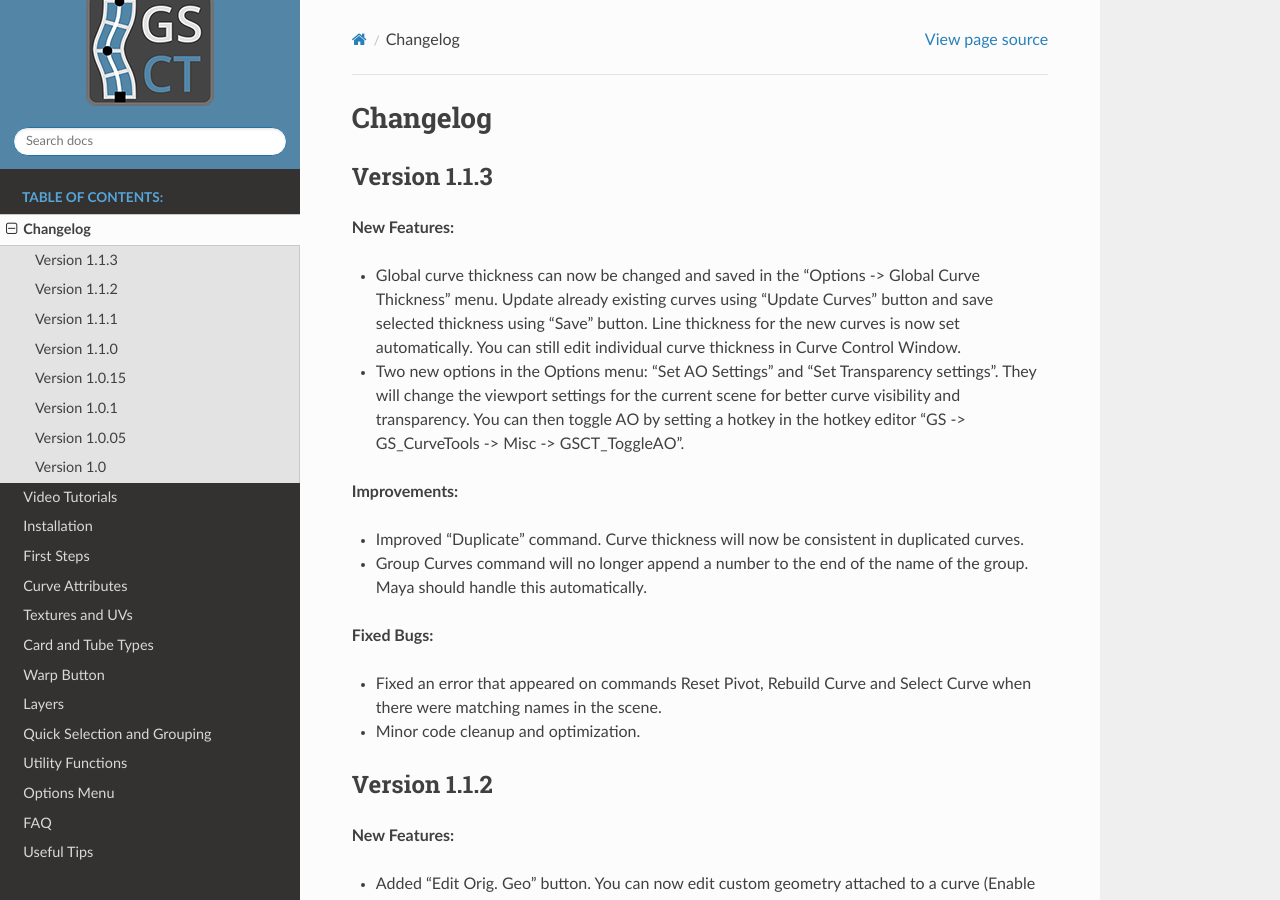
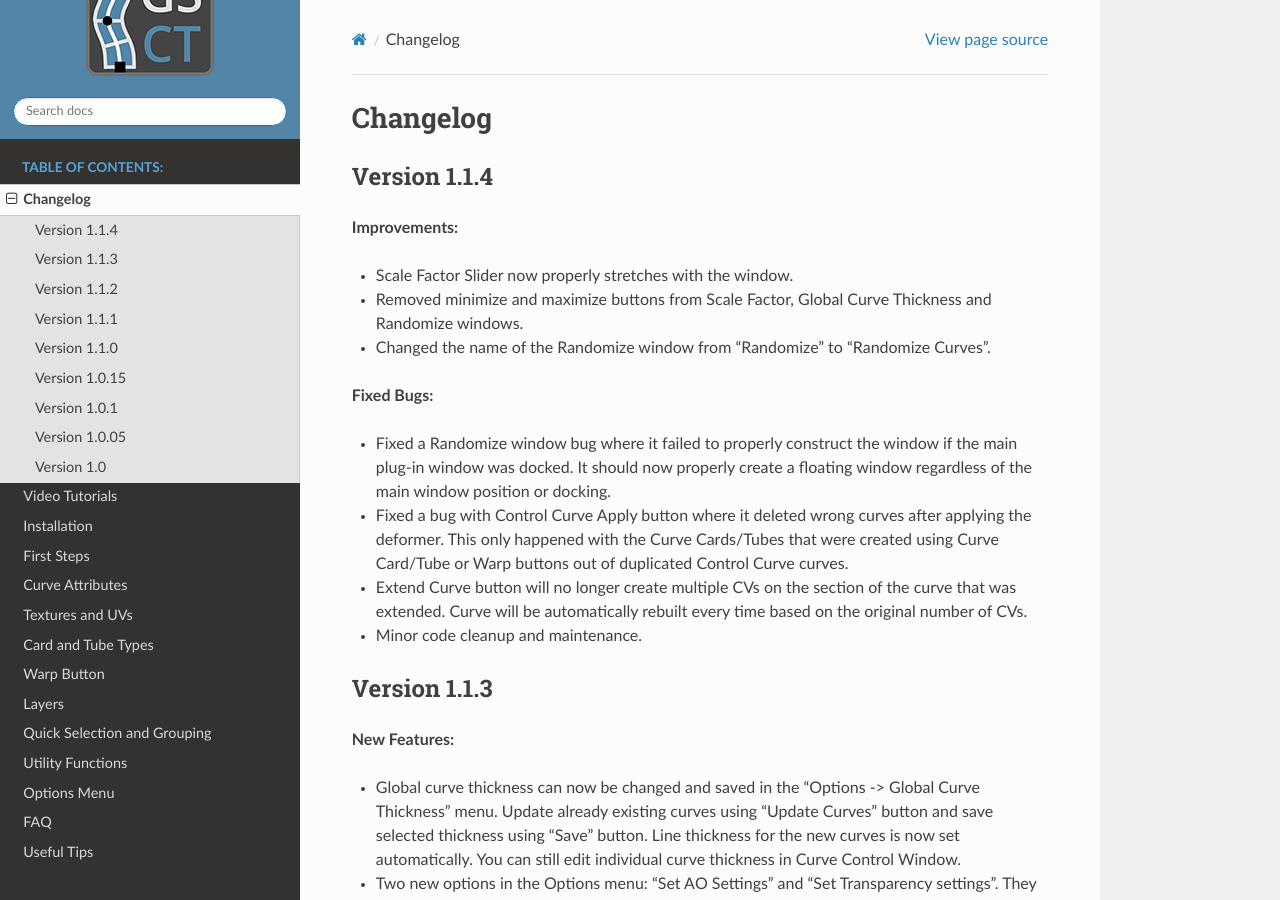
Before and after one commit to Video-Nomad/gs-curvetools-docs, a Sphinx documentation site: the page built from docs/source/changelog.rst, in a window 1280 px wide and 900 px high. Built offline with Sphinx 7.4.7 and the Read the Docs theme 2.0.0, drawn with Linux system fonts in a browser that asks for light colours.

Commit message:
Added version 1.1.4 changelog. Added Randomize window documentation.

```diff
--- a/docs/source/changelog.rst
+++ b/docs/source/changelog.rst
@@ -3,6 +3,22 @@
 #########
 Changelog
 #########
+
+Version 1.1.4
+^^^^^^^^^^^^^
+
+**Improvements:**
+
+- Scale Factor Slider now properly stretches with the window.
+- Removed minimize and maximize buttons from Scale Factor, Global Curve Thickness and Randomize windows.
+- Changed the name of the Randomize window from "Randomize" to "Randomize Curves".
+
+**Fixed Bugs:**
+
+- Fixed a Randomize window bug where it failed to properly construct the window if the main plug-in window was docked. It should now properly create a floating window regardless of the main window position or docking.
+- Fixed a bug with Control Curve Apply button where it deleted wrong curves after applying the deformer. This only happened with the Curve Cards/Tubes that were created using Curve Card/Tube or Warp buttons out of duplicated Control Curve curves.
+- Extend Curve button will no longer create multiple CVs on the section of the curve that was extended. Curve will be automatically rebuilt every time based on the original number of CVs.
+- Minor code cleanup and maintenance.
 
 Version 1.1.3
 ^^^^^^^^^^^^^
```
Also changed, not shown: docs/source/utility.rst (+38 -0 lines).
